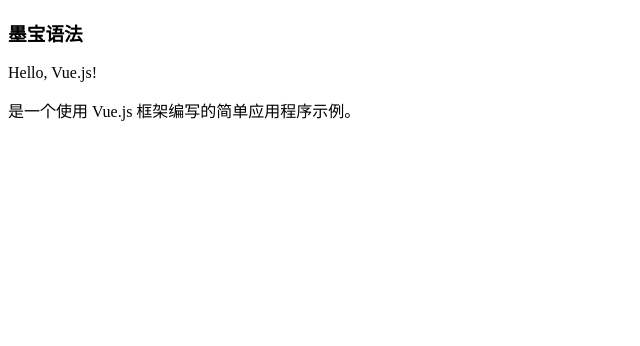
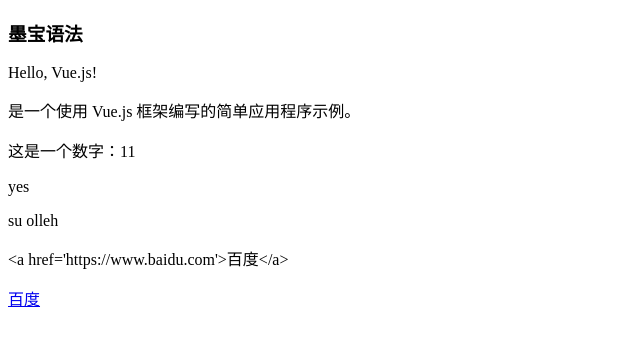
Before and after one commit to mindfreakcriss/my_vue_demo, a Vue app in the folder vue_base/: page / in a window 1280 px wide. Shown: the top 346 px of the page, without its empty margins (0-640 px from the left). Built offline with nearby package versions, Linux system fonts and the light colour scheme.

Commit message:
【提交】提交模版语法

```diff
--- a/vue_base/src/App.vue
+++ b/vue_base/src/App.vue
@@ -3,7 +3,11 @@
    data() {
       return {
         msg: 'Hello, Vue.js!',
-        hello:"是一个使用 Vue.js 框架编写的简单应用程序示例。"
+        hello:"是一个使用 Vue.js 框架编写的简单应用程序示例。",
+        number : 10, //求值
+        ok : true, //逻辑判断
+        message:"hello us", //数据运算
+        rawHtml:"<a href='https://www.baidu.com'>百度</a>" //原始html
       };
    }
  };
@@ -14,5 +18,10 @@
 <h3>墨宝语法</h3>
 <p>{{ msg }}</p>
 <p>{{hello}}</p>
+<p>这是一个数字：{{ number + 1}}</p>
+<p> {{ok ? 'yes' : 'no'}} </p>
+<p>{{message.split("").reverse().join("")}}</p>
+  <p>{{rawHtml}}</p>
+  <p v-html="rawHtml"></p>
 
 </template>
```
